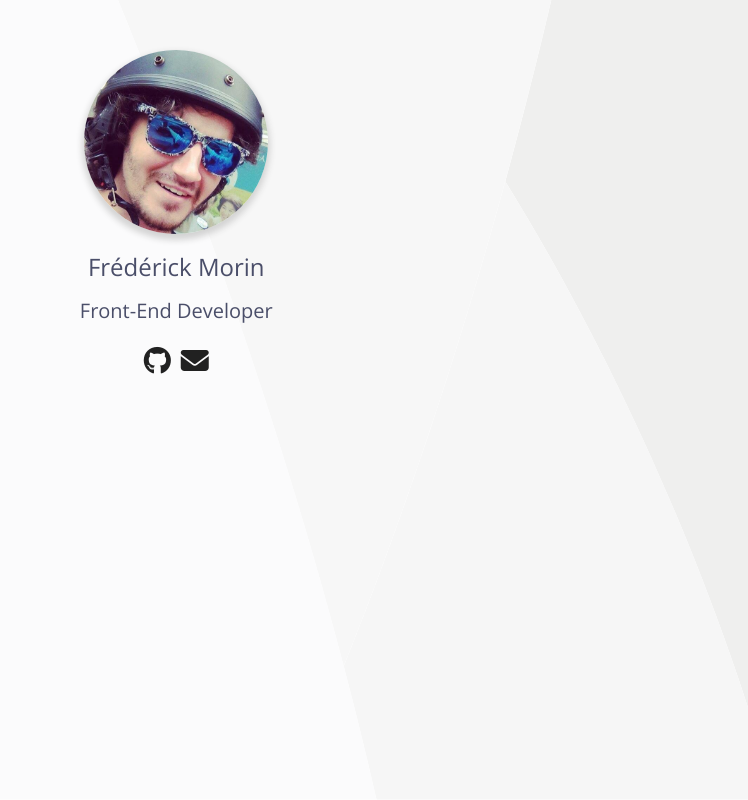
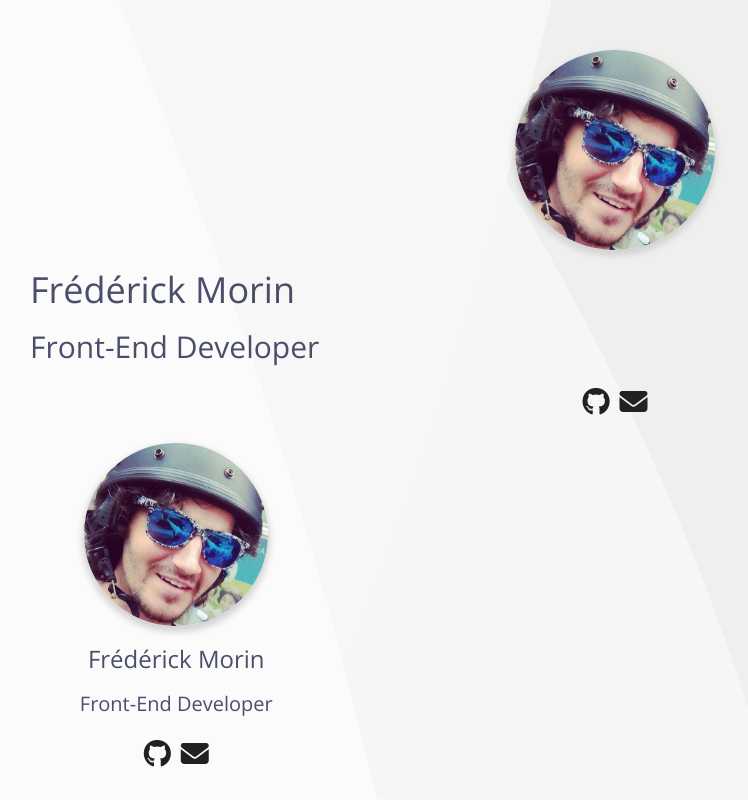
Before and after one commit to freddydumont/github-portfolio, a React (Create React App) app: page / in a window 1280 px wide. Shown: the whole page, without its empty margins (34-782 px from the left). Built offline with nearby package versions, Linux system fonts and the light colour scheme.

Commit message:
Move aside tag outside of component

```diff
--- a/src/components/App.js
+++ b/src/components/App.js
@@ -8,6 +8,9 @@ class App extends Component {
       <div className="App container">
         <div className="row">
           <SideContent />
+          <aside className="col-sm-3 about-me about-side text-center">
+            <SideContent />
+          </aside>
         </div>
       </div>
     );
--- a/src/components/SideContent.js
+++ b/src/components/SideContent.js
@@ -2,7 +2,7 @@ import React from 'react';
 import profilePic from '../images/profile-picture.jpg';
 
 const SideContent = () => (
-  <aside className="col-sm-3 about-me about-side text-center">
+  <div>
     <img src={profilePic} alt="Frederick Morin" width={200} className="profile-pic img-responsive center-block" />
     <h1>Frédérick Morin</h1>
     <h2>Front-End Developer</h2>
@@ -11,7 +11,7 @@ const SideContent = () => (
       <a href="https://github.com/freddydumont" title="GitHub Page" className="icon-contact"><i className="fa fa-github"></i></a>
       <a href="mailto:frederickmorin18@gmail.com" title="Email link" className="icon-contact"><i className="fa fa-envelope"></i></a>
     </div>
-  </aside>
+  </div>
 );
 
 export default SideContent;
```
